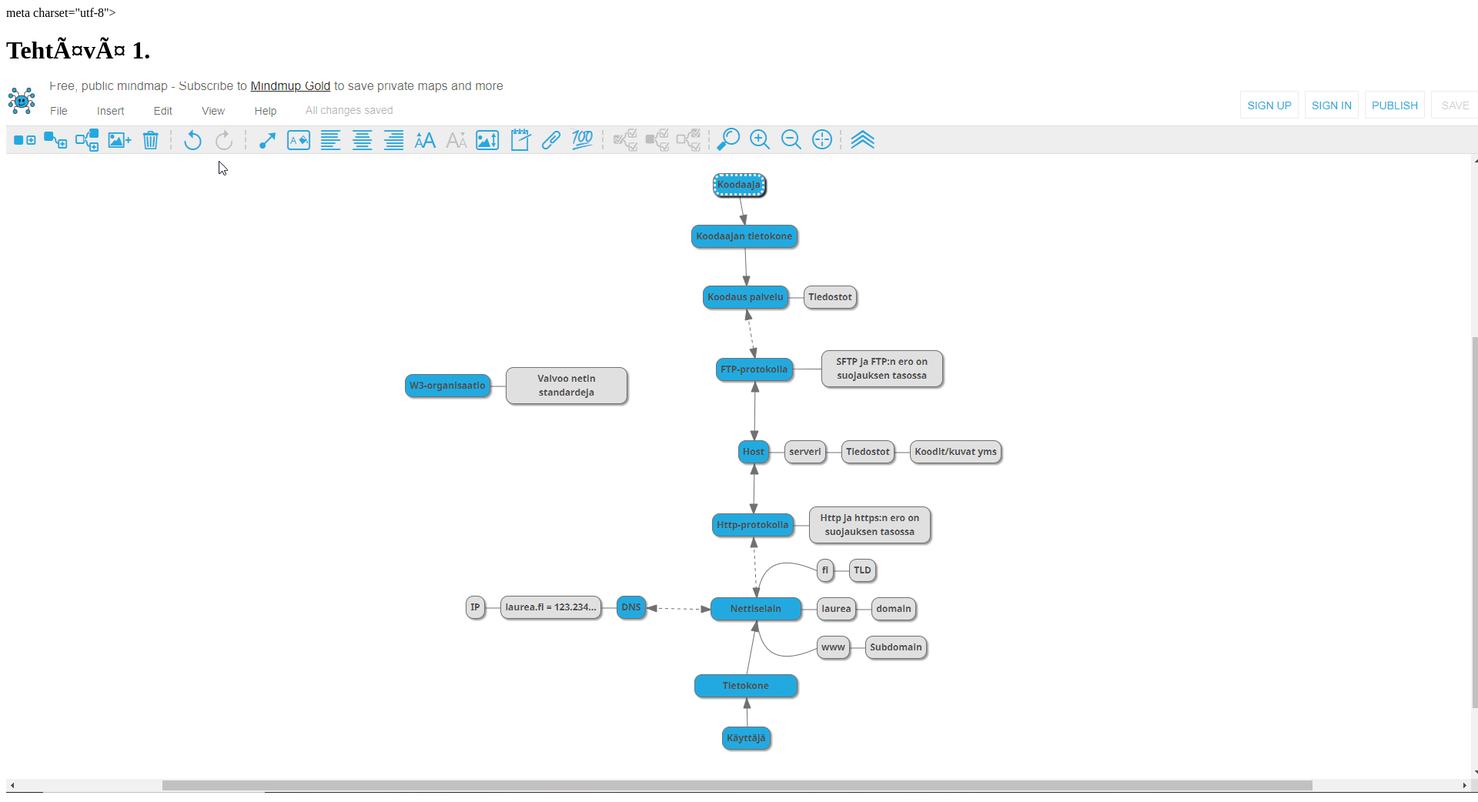
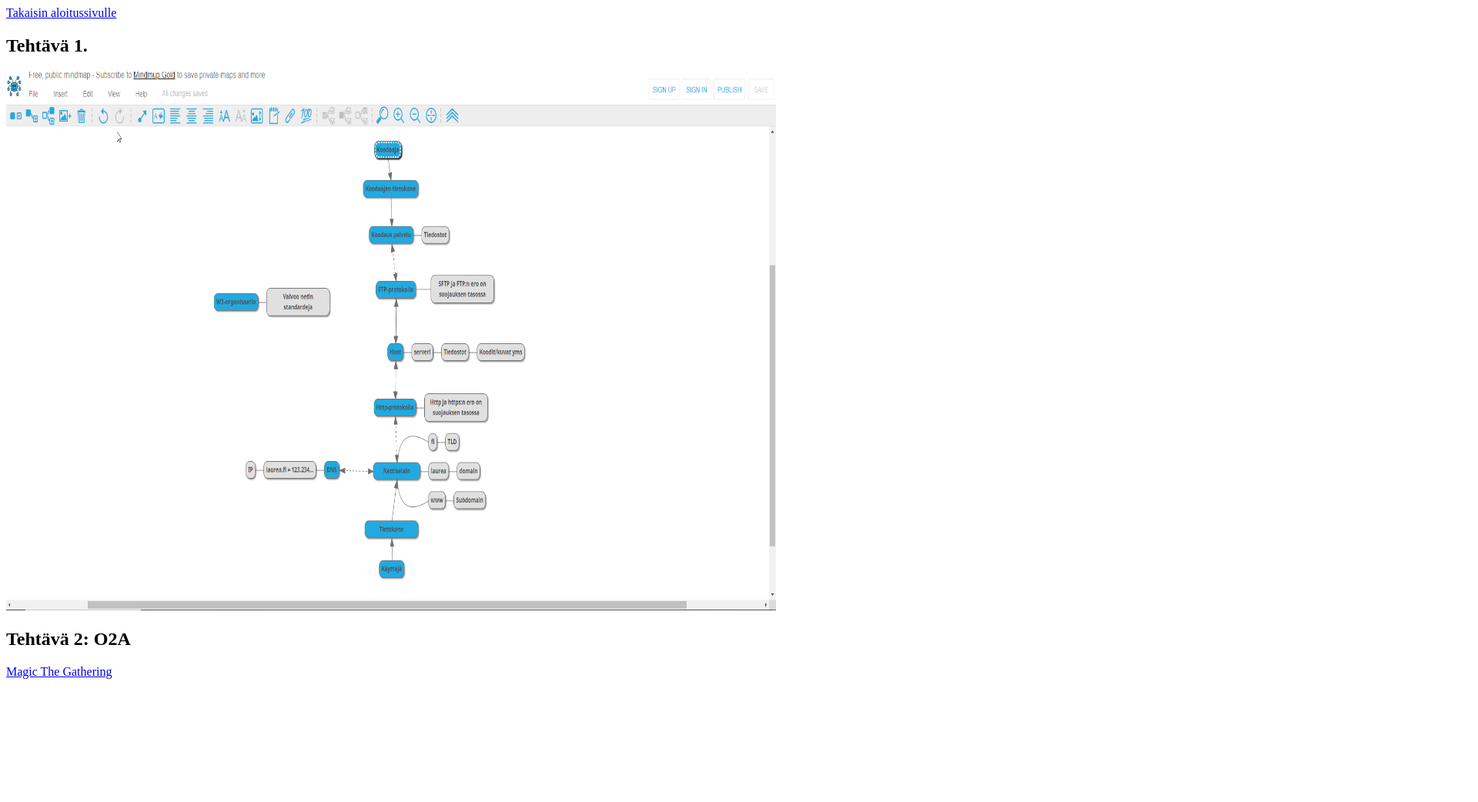
Before and after one commit to Xaiadh/Xaiadh.github.io, a plain HTML site: page harjoitus.html in a window 1280 px wide. Shown: the whole page at 77% size, 1920 px wide, since content can reach past the window. After the commit the page ends 890 px from the top, so only its background shows below. Drawn offline with Linux system fonts and the light colour scheme.

Commit message:
Update harjoitus.html

```diff
--- a/harjoitus.html
+++ b/harjoitus.html
@@ -1,13 +1,23 @@
 <!DOCTYPE html>
 <html>
     <head>
-        meta charset="utf-8">
+        <meta charset="utf-8">
         <meta name="viewport" content="width=device-width, initial-scale=1">
         <title>harjoitustehtävät</title>
     </head>
 
-<body>
-    <h1>Tehtävä 1.</h1>
-    <img src="Kuva.png" alt="" >
-</body>
+        <a href="index.html">Takaisin aloitussivulle</a>
+    <body>
+        <section>
+            <h1>Tehtävä 1.</h1>
+
+            <img src="Kuva.png" width="1000" height="700" >
+        </section>
+        <section>
+            <h1>Tehtävä 2: O2A</h1>
+            <a href="omasivu/omasivu.html">Magic The Gathering</a>
+        </section>
+
+    </body>
+
 </html>
```
